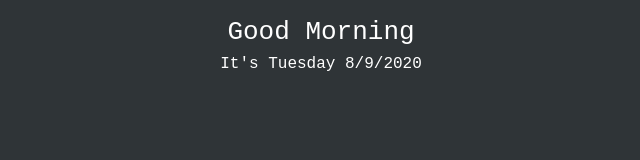
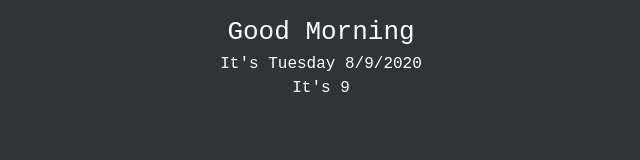
Before and after one commit to hgrmty/notionwidg, a plain HTML site: page index.html in a window 1280 px wide. Shown: the full height of the page, 319-959 px from the left. Drawn offline with Linux system fonts and the light colour scheme.

Commit message:
Update index.html

```diff
--- a/index.html
+++ b/index.html
@@ -66,7 +66,7 @@ body{
         greet = 'Good Evening  ';
 
     document.getElementById('lbl').innerHTML =
-        greet+=`<div id="date"> It's ${date}</div>`;
+        greet+=`<div id="date"> It's ${date}</div>`+`<div id="date"> It's ${hrs}</div>`;
 
 </script>
 </html>
```
